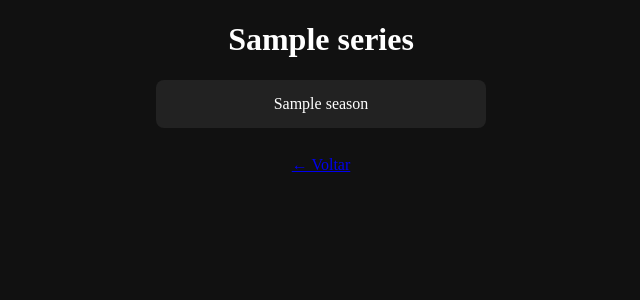
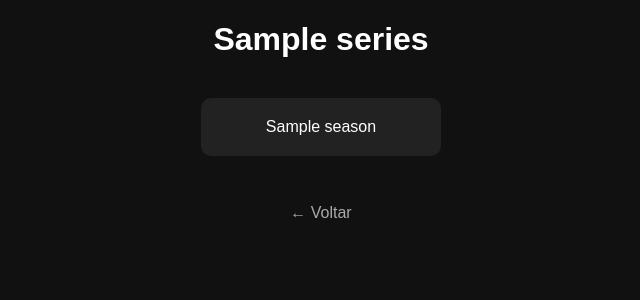
Before and after one commit to pedro-lucas-melo/Project-Streaming, a Python web app: template templates/series.html in a window 1280 px wide. Shown: the top 300 px of the page, without its empty margins (319-959 px from the left). Run offline with Jinja, Linux system fonts and the light colour scheme; the template is opened without the code that fills it: most values are stand-ins (such as "Sample title", 1, 10 or a date in 2020).

Commit message:
style: enhance layout and styling of series page for improved user experience

```diff
--- a/templates/series.html
+++ b/templates/series.html
@@ -7,33 +7,60 @@
         body {
             background: #111;
             color: white;
+            font-family: Arial;
             text-align: center;
         }
 
+        .grid {
+            display: flex;
+            justify-content: center;
+            gap: 20px;
+            flex-wrap: wrap;
+            margin-top: 40px;
+        }
+
         .card {
-            display: block;
-            width: 300px;
-            margin: 10px auto;
-            padding: 15px;
             background: #222;
-            border-radius: 8px;
+            padding: 20px;
+            border-radius: 10px;
+            width: 200px;
+            transition: 0.2s;
+        }
+
+        .card:hover {
+            background: #444;
+            transform: scale(1.05);
+            cursor: pointer;
+        }
+
+        a {
             text-decoration: none;
             color: white;
         }
+
+        .voltar {
+            display: inline-block;
+            margin-top: 30px;
+            color: #aaa;
+        }
     </style>
 </head>
-<body>
+<body tabindex="0">
 
 <h1>{{ series }}</h1>
 
-{% for season in seasons %}
-    <a class="card" href="/season?series={{ series }}&season={{ season }}">
-        {{ season }}
-    </a>
-{% endfor %}
+<div class="grid">
+    {% for season in seasons %}
+        <a href="/season?series={{ series }}&season={{ season }}">
+            <div class="card" {% if loop.first %}autofocus{% endif %}>
+                {{ season }}
+            </div>
+        </a>
+    {% endfor %}
+</div>
 
 <br>
-<a href="/">← Voltar</a>
+<a class="voltar" href="/">← Voltar</a>
 
 </body>
 </html>
```
